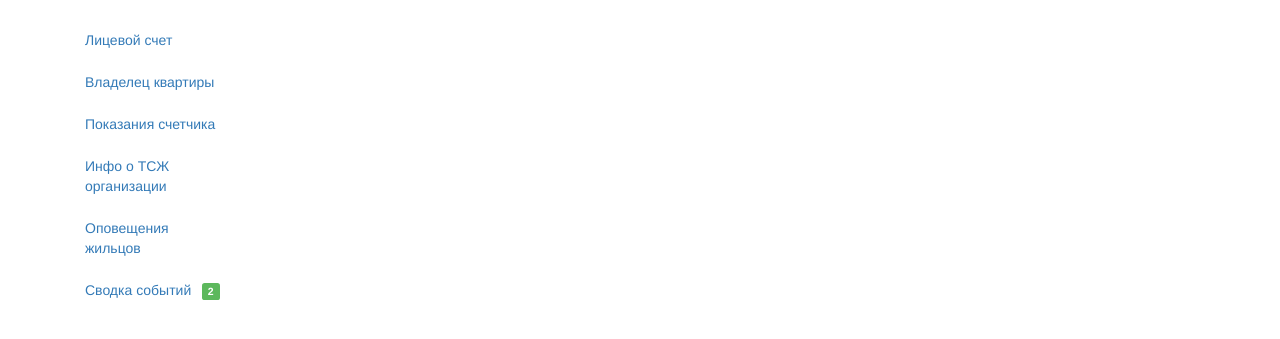
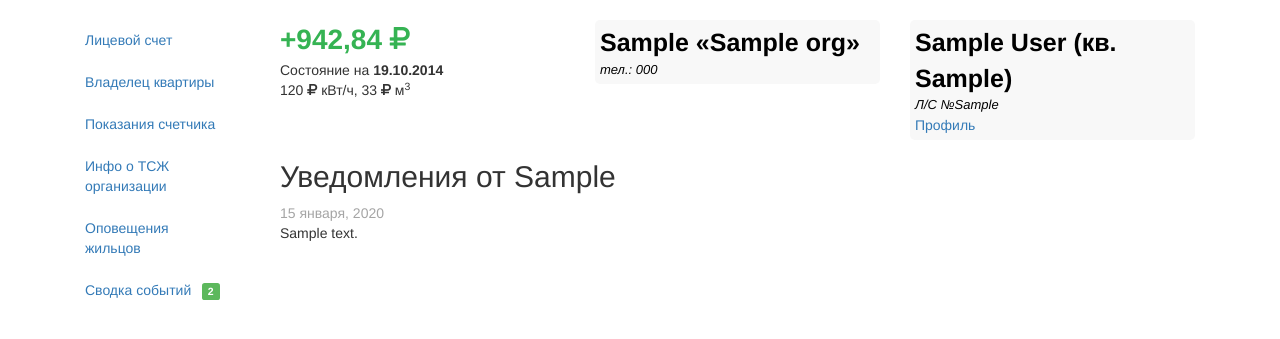
Before and after one commit to celikin/housemanagement, a Django app: template templates/user/home.html in a window 1280 px wide. Shown: the top 339 px of the page. Run offline with Django 3.2, Linux system fonts and the light colour scheme; tables that the repository leaves empty hold one stand-in row (values such as "Sample post"); the template is opened without the code that fills it: values that come from a table or form of the project are taken from there, most other values are stand-ins (such as "Sample title", 1, 10 or a date in 2020); data that the repository does not hold is empty; parts of the project's set-up code (start-up, migrations or seed data) failed here and were passed over; some libraries are stand-ins or nearby versions.

Commit message:
Дашборд

```diff
--- a/static/css/main.css
+++ b/static/css/main.css
@@ -11,3 +11,40 @@
 	height		: 500px;
 	font-size	: 11px;
 }
+/* Dashboard */
+.profile{
+    padding: 5px;
+    border-radius: 5px;
+    background:#F8F8F8;
+    color:#000;
+}
+.name{
+    font-weight: bold;
+    font-size:25px;
+}
+.bill_numb{
+    font-style: italic;
+    font-size: 13px
+}
+.bill{
+    font-size: 28px;
+    font-weight: bold;
+}
+.bill.positive{
+    color:#35B353;
+}
+.bill.positive::before{
+    content:'+';
+}
+.bill.negative{
+    color:#D62D2D;
+}
+.bill.negative::before{
+    content:'-';
+}
+.bill .date{
+    font-style: italic;
+}
+.note .date {
+    color:#A5A5A5;
+}
--- a/templates/base.html
+++ b/templates/base.html
@@ -6,6 +6,7 @@
     <link rel="stylesheet" href="https://maxcdn.bootstrapcdn.com/bootstrap/3.2.0/css/bootstrap.min.css">
     <link rel="stylesheet" href="https://maxcdn.bootstrapcdn.com/bootstrap/3.2.0/css/bootstrap-theme.min.css">
     <link rel="stylesheet" href="{{STATIC_URL}}css/main.css">
+    <link href="//maxcdn.bootstrapcdn.com/font-awesome/4.2.0/css/font-awesome.min.css" rel="stylesheet">
     <script src="{{STATIC_URL}}js/jquery-2.1.1.min.js"></script>
     <script src="{{STATIC_URL}}js/bootstrap.min.js"></script>
     <script src="{{STATIC_URL}}js/bootstrap.file-input.js"></script>
--- a/templates/user/home.html
+++ b/templates/user/home.html
@@ -4,4 +4,36 @@
 {% endblock %}
 {% block content %}
 {% include "user/leftmenu.html" %}
+<div class="col-md-10">
+<div class="grid">
+    <div class="col-md-3">
+        <div class="bill positive">942,84  <i class="fa fa-rub"></i></div>
+        <div class="date">Состояние на <strong>19.10.2014</strong></div>
+        <div>120 <i class="fa fa-rub"></i> кВт/ч, 33 <i class="fa fa-rub"></i> м<sup>3</sup> </div>
+    </div>
+    <div class="col-md-1">
+    </div>
+    <div class="col-md-4">
+        <div class="profile">
+            <div class="name">{{org.get_company_type}} «{{org}}»</div>
+            <div class="bill_numb">тел.: {{org.phone}}</div>
+        </div>
+    </div>
+    <div class="col-md-4">
+        <div class="profile">
+            <div class="name">{{resident.first_name}} {{resident.last_name}} (кв. {{resident.flat}})</div>
+            <div class="bill_numb">Л/C №{{resident.bill_numb}}</div>
+            <div><a href="{% url "userprofile" %}">Профиль</a></div>
+        </div>
+    </div>
+    <div class="col-md-12">
+        <h2>Уведомления от {{org.get_company_type}}</h2>
+        {% for note in notifications %}
+        <div class="note">
+            <div class="date">{{note.pub_date|date:"j E"}}, <nobr>{{note.pub_date|date:"Y"}}</nobr></div>
+            {{note.text}}
+        </div>
+        {% endfor %}
+    </div>
+</div>
 {% endblock %}
--- a/tsj/models.py
+++ b/tsj/models.py
@@ -56,6 +56,9 @@ class Company(BaseCompany):
     proof = models.FileField(upload_to="scans", verbose_name=u"Подтверждающий документ")
     services = models.ManyToManyField("ServiceCompany", related_name="%(app_label)s_%(class)s_related")
 
+    def get_company_type(self):
+        return dict(self.TYPIES)[self.company_type]
+
     def get_residents(self):
         return Resident.objects.filter(house__id__in=self.houses.all())
 
@@ -97,15 +100,13 @@ class Employer(models.Model):
     company = models.ForeignKey(Company, verbose_name=u"Компания")
 
     def __unicode__(self):
-        return self.profession + ' ' + self.first_name
+        return u"%s %s" % (self.first_name, self.last_name)
 
-    def __unicode__(self):
-        return u"%s %s" % (self.first_name, self.last_name)
 
 class MeterReadingHistory(models.Model):
     resident = models.ForeignKey(Resident)
     value = models.IntegerField(verbose_name=u"Значение",
-        validators=[
+        validators = [
             MinValueValidator(1)
         ])
     adding_date = models.DateField(default=datetime.now, verbose_name=u"Дата снятия показаний")
--- a/tsj/views.py
+++ b/tsj/views.py
@@ -31,7 +31,11 @@ def home(request):
         return render(request, "home.html")
     if is_org(request.user):
         return redirect(reverse("orghome"))
-    return render(request, "user/home.html")
+    return render(request, "user/home.html", {
+        "resident": request.user.resident,
+        "notifications": request.user.resident.house.notification_set.all(),
+        "org": request.user.resident.house.company_set.all()[0],
+    })
 
 
 def orghome(request):
```
Also changed, not shown: tsj/forms.py (+1 -6 lines), static/img/diagonal_waves.png (added).
